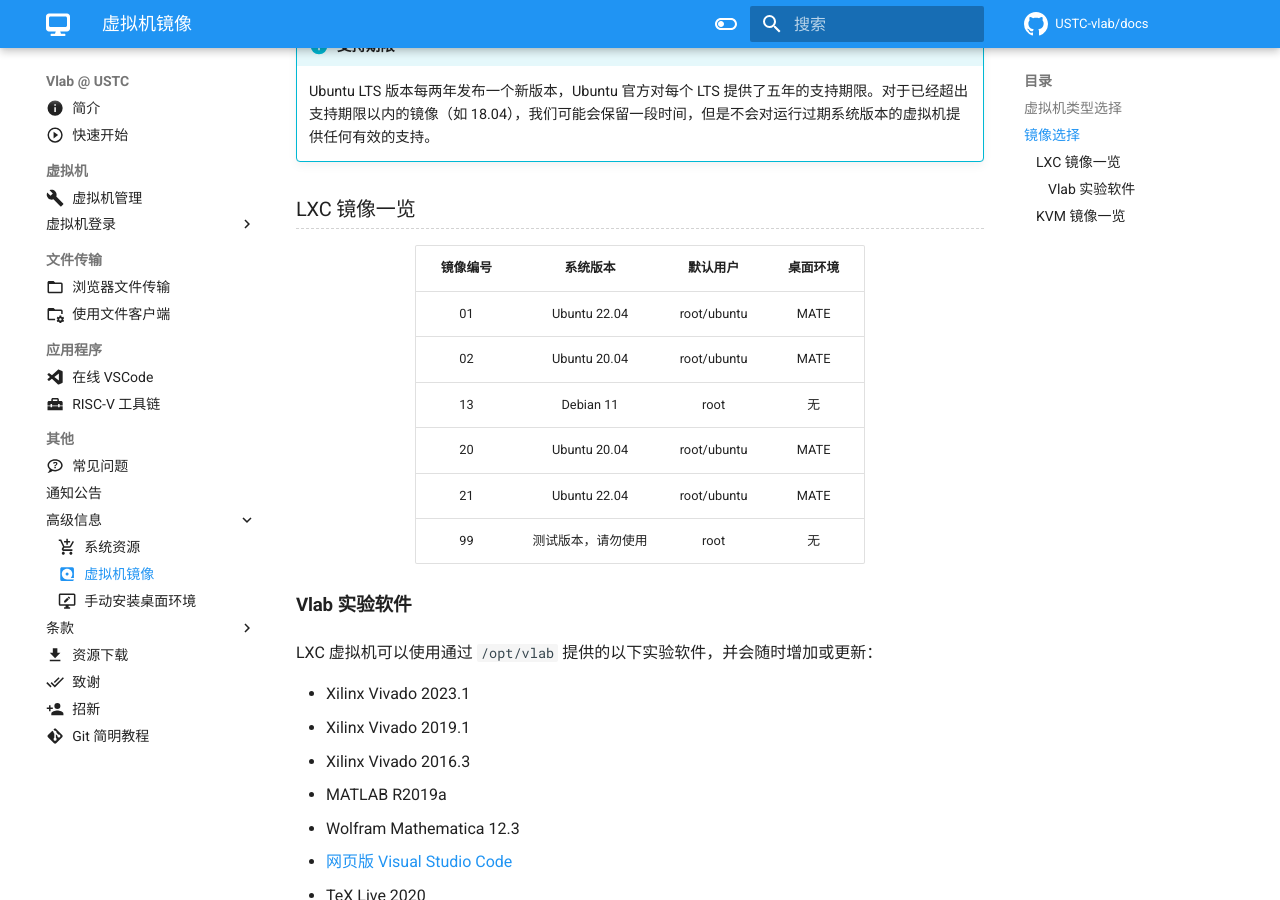
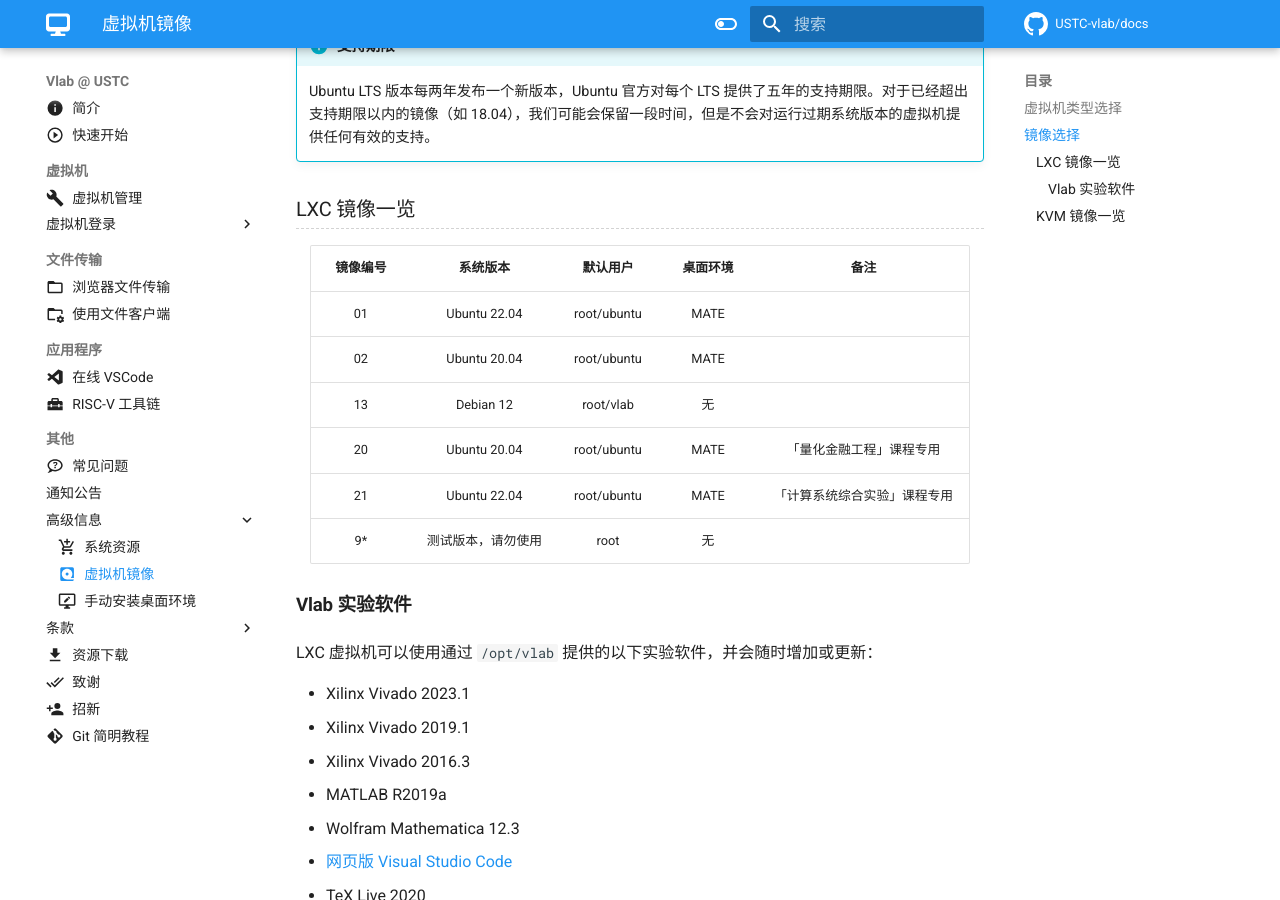
Before and after one commit to USTC-vlab/docs, an MkDocs documentation site: the page built from docs/advanced/images.md, in a window 1280 px wide and 900 px high, scrolled down 1275 px. Built offline with MkDocs 1.6.1 and Material for MkDocs 9.7.7, drawn with Linux system fonts in a browser that asks for light colours; comment, search, counter and statistics services are not loaded.

Commit message:
Update image info

```diff
--- a/docs/advanced/images.md
+++ b/docs/advanced/images.md
@@ -45,14 +45,14 @@ Linux KVM 是完整的虚拟机，能够根据需要使用任意的 Linux 内核
 
 ### LXC 镜像一览 {#image-content}
 
-| 镜像编号 | 系统版本 | 默认用户 | 桌面环境 |
-| :------: | :------: | :------: | :------: |
-| 01 | Ubuntu 22.04 | root/ubuntu | MATE |
-| 02 | Ubuntu 20.04 | root/ubuntu | MATE |
-| 13 | Debian 11 | root | 无 |
-| 20 | Ubuntu 20.04 | root/ubuntu | MATE |
-| 21 | Ubuntu 22.04 | root/ubuntu | MATE |
-| 99 | 测试版本，请勿使用 | root | 无 |
+| 镜像编号 | 系统版本 | 默认用户 | 桌面环境 | 备注 |
+| :------: | :------: | :------: | :------: | :------: |
+| 01 | Ubuntu 22.04 | root/ubuntu | MATE | |
+| 02 | Ubuntu 20.04 | root/ubuntu | MATE | |
+| 13 | Debian 12 | root/vlab | 无 | |
+| 20 | Ubuntu 20.04 | root/ubuntu | MATE | 「量化金融工程」课程专用 |
+| 21 | Ubuntu 22.04 | root/ubuntu | MATE | 「计算系统综合实验」课程专用 |
+| 9* | 测试版本，请勿使用 | root | 无 | |
 
 #### Vlab 实验软件 {#vlab-software}
 
```
